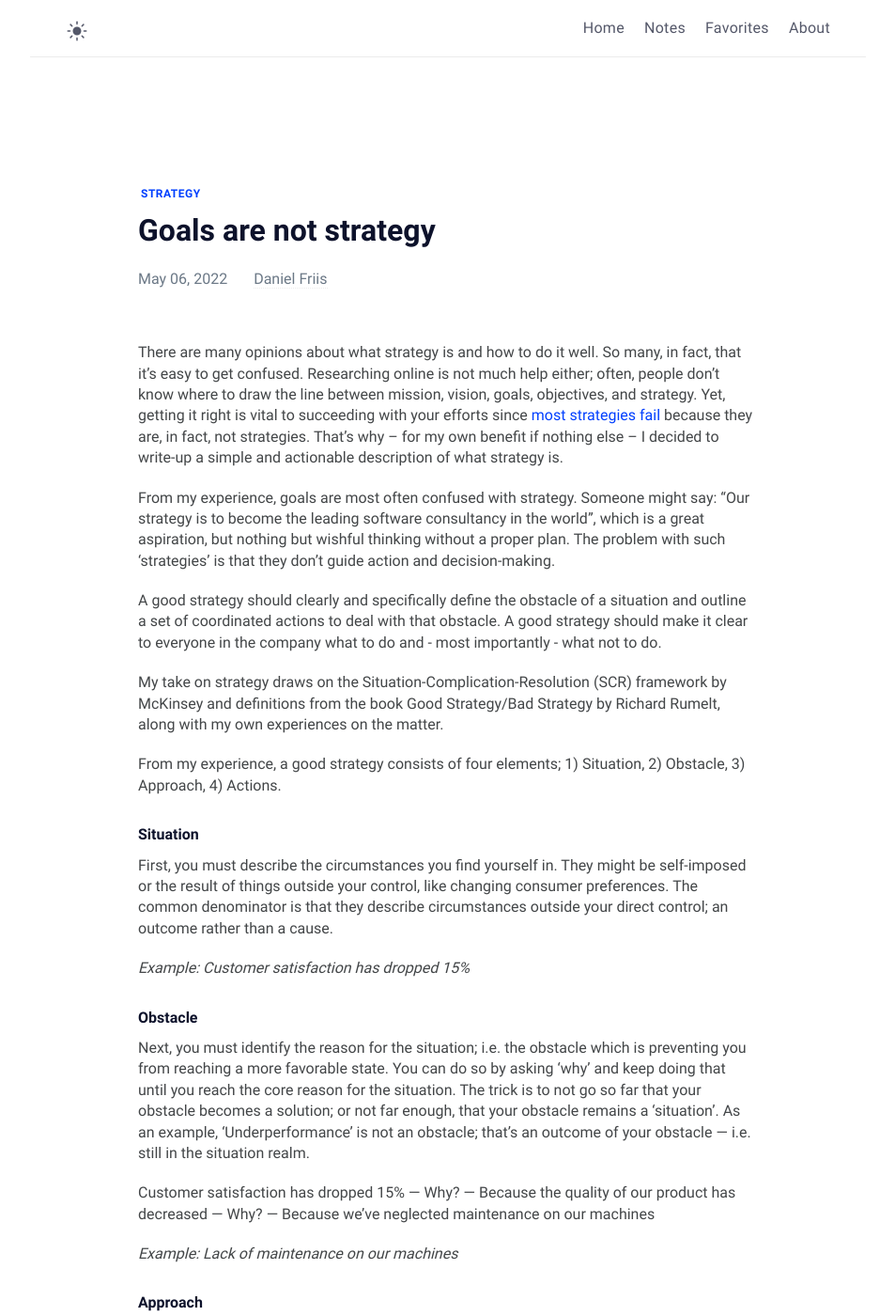
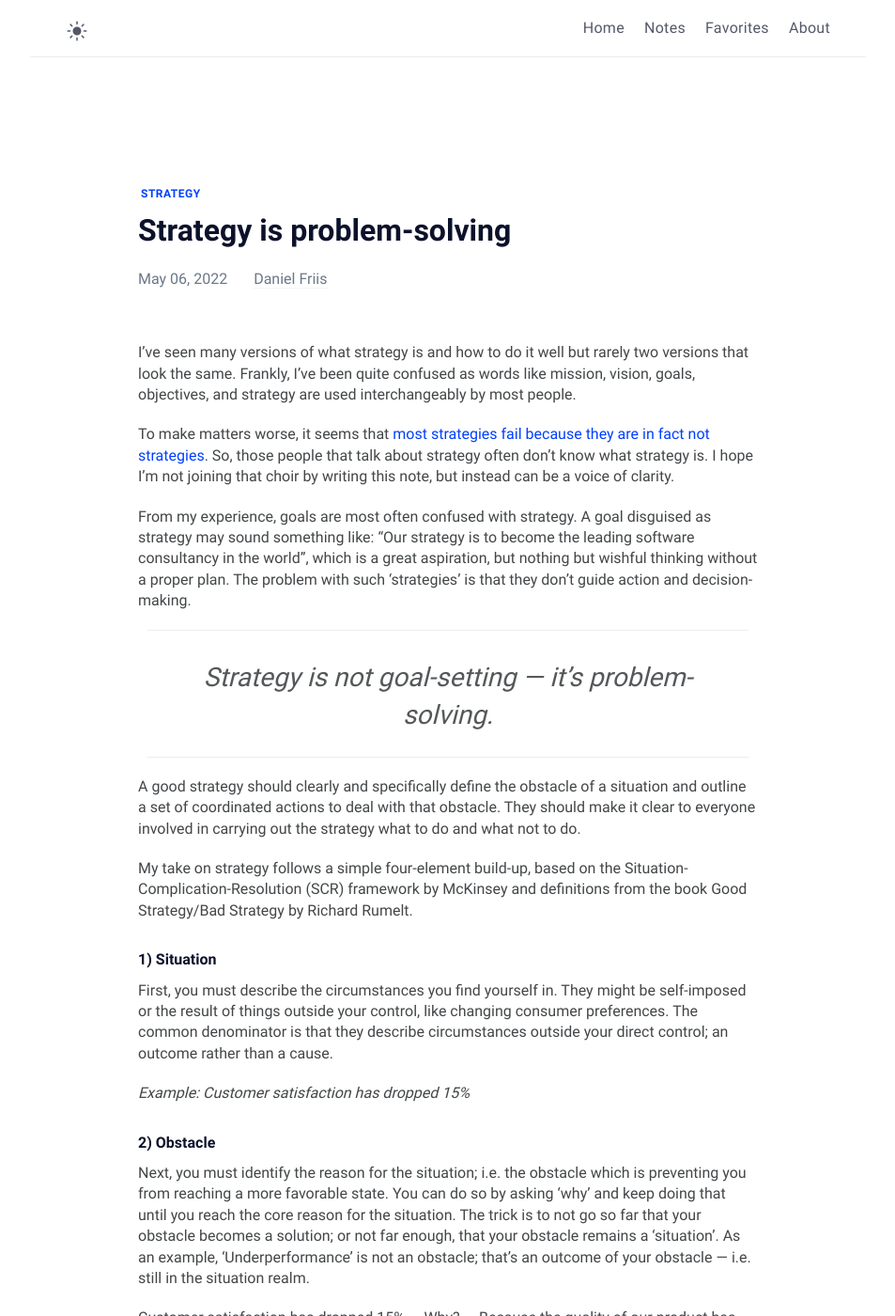
Before and after one commit to danielfriis/danielfriis.github.io, a Jekyll site: the page built from _posts/2022-05-06-strategy-is-problem-solving/2022-05-06-strategy-is-problem-solving.md, in a window 1280 px wide and 1400 px high. Shown: the whole window at 94% size, without its empty margins (163-1116 px from the left). Built offline with Jekyll 4.4.1, drawn with Linux system fonts in a browser that asks for light colours; some of the changed text lies outside the part shown.

Commit message:
Update strategy article

```diff
--- a/_posts/2022-05-06-goals-are-not-strategy/2022-05-06-goals-are-not-strategy.md
+++ b/_posts/2022-05-06-strategy-is-problem-solving/2022-05-06-strategy-is-problem-solving.md
@@ -1,31 +1,32 @@
 ---
-title: Goals are not strategy
+title: Strategy is problem-solving
 date: 2022-05-06 15:06:10 +02:00
-modified: 2022-06-05 21:04:10 +02:00
+modified: 2022-06-24 11:48:10 +02:00
 tags: [strategy]
-description: There are many opinions about what strategy is and how to do it well. However, most people get it wrong. A good strategy should clearly and specifically define the obstacle of a situation and outline a set of coordinated actions to deal with that obstacle.
+description: There are many opinions about what strategy is and how to do it well. However, most people get it wrong. A good strategy is not goal-setting — it is problem-solving.
 image:
 published: true
 ---
 
-There are many opinions about what strategy is and how to do it well. So many, in fact, that it’s easy to get confused. Researching online is not much help either; often, people don’t know where to draw the line between mission, vision, goals, objectives, and strategy. Yet, getting it right is vital to succeeding with your efforts since [most strategies fail](https://hbr.org/2017/11/many-strategies-fail-because-theyre-not-actually-strategies) because they are, in fact, not strategies. That’s why – for my own benefit if nothing else – I decided to write-up a simple and actionable description of what strategy is.
+I’ve seen many versions of what strategy is and how to do it well but rarely two versions that look the same. Frankly, I’ve been quite confused as words like mission, vision, goals, objectives, and strategy are used interchangeably by most people.
 
-From my experience, goals are most often confused with strategy. Someone might say: “Our strategy is to become the leading software consultancy in the world”, which is a great aspiration, but nothing but wishful thinking without a proper plan. The problem with such ‘strategies’ is that they don’t guide action and decision-making.
+To make matters worse, it seems that [most strategies fail because they are in fact not strategies](https://hbr.org/2017/11/many-strategies-fail-because-theyre-not-actually-strategies). So, those people that talk about strategy often don’t know what strategy is. I hope I’m not joining that choir by writing this note, but instead can be a voice of clarity.
 
-A good strategy should clearly and specifically define the obstacle of a situation and outline a set of coordinated actions to deal with that obstacle. A good strategy should make it clear to everyone in the company what to do and - most importantly - what not to do.
+From my experience, goals are most often confused with strategy. A goal disguised as strategy may sound something like: “Our strategy is to become the leading software consultancy in the world”, which is a great aspiration, but nothing but wishful thinking without a proper plan. The problem with such ‘strategies’  is that they don’t guide action and decision-making.
 
-My take on strategy draws on the Situation-Complication-Resolution (SCR) framework by McKinsey and definitions from the book Good Strategy/Bad Strategy by Richard Rumelt, along with my own experiences on the matter.
+>Strategy is not goal-setting — it’s problem-solving.
 
-From my experience, a good strategy consists of four elements; 1) Situation, 2) Obstacle, 3) Approach, 4) Actions.
+A good strategy should clearly and specifically define the obstacle of a situation and outline a set of coordinated actions to deal with that obstacle. They should make it clear to everyone involved in carrying out the strategy what to do and what not to do.
 
+My take on strategy follows a simple four-element build-up, based on the Situation-Complication-Resolution (SCR) framework by McKinsey and definitions from the book Good Strategy/Bad Strategy by Richard Rumelt.
 
-#### Situation
+#### 1) Situation
 First, you must describe the circumstances you find yourself in. They might be self-imposed or the result of things outside your control, like changing consumer preferences. The common denominator is that they describe circumstances outside your direct control; an outcome rather than a cause.
 
 *Example: Customer satisfaction has dropped 15%*
 
 
-#### Obstacle
+#### 2) Obstacle
 Next, you must identify the reason for the situation; i.e. the obstacle which is preventing you from reaching a more favorable state. You can do so by asking 'why' and keep doing that until you reach the core reason for the situation. The trick is to not go so far that your obstacle becomes a solution; or not far enough, that your obstacle remains a ‘situation’. As an example, ‘Underperformance’ is not an obstacle; that’s an outcome of your obstacle — i.e. still in the situation realm.
 
 Customer satisfaction has dropped 15% — Why? — Because the quality of our product has decreased — Why? — Because we’ve neglected maintenance on our machines
```
Also changed, not shown: other parts of _posts/2022-05-06-strategy-is-problem-solving/2022-05-06-strategy-is-problem-solving.md (+2 -2 lines).
